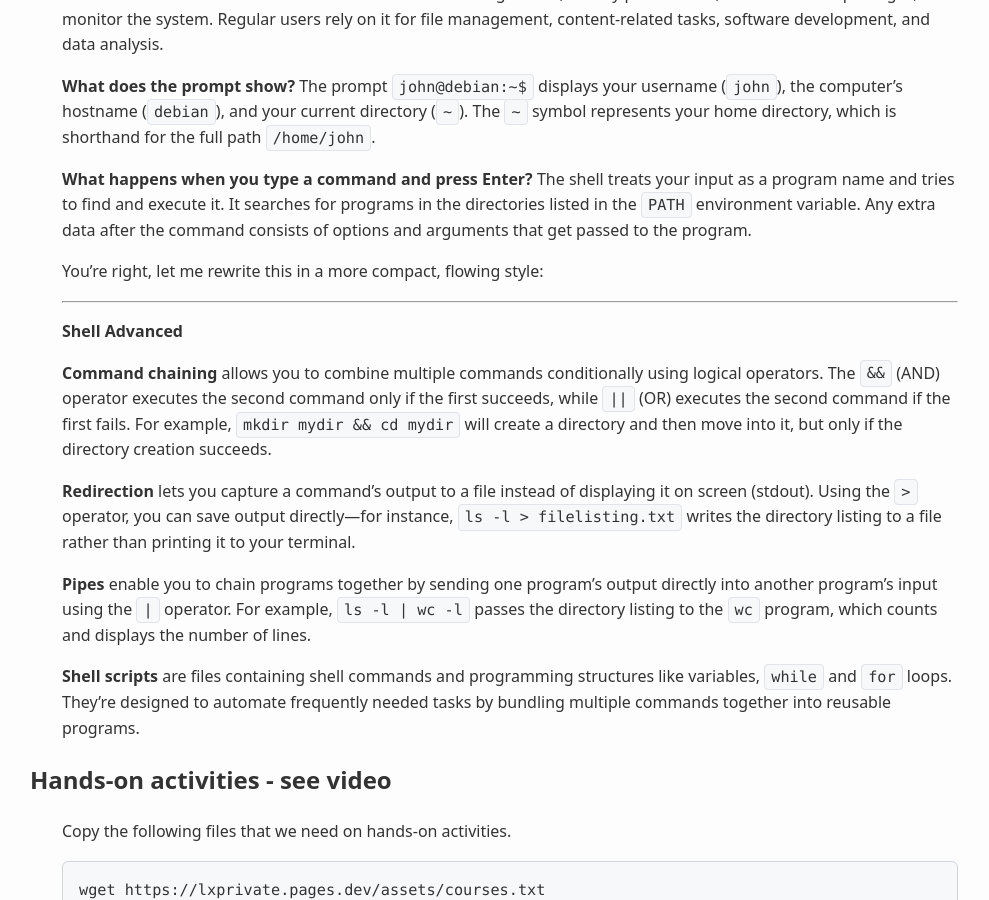
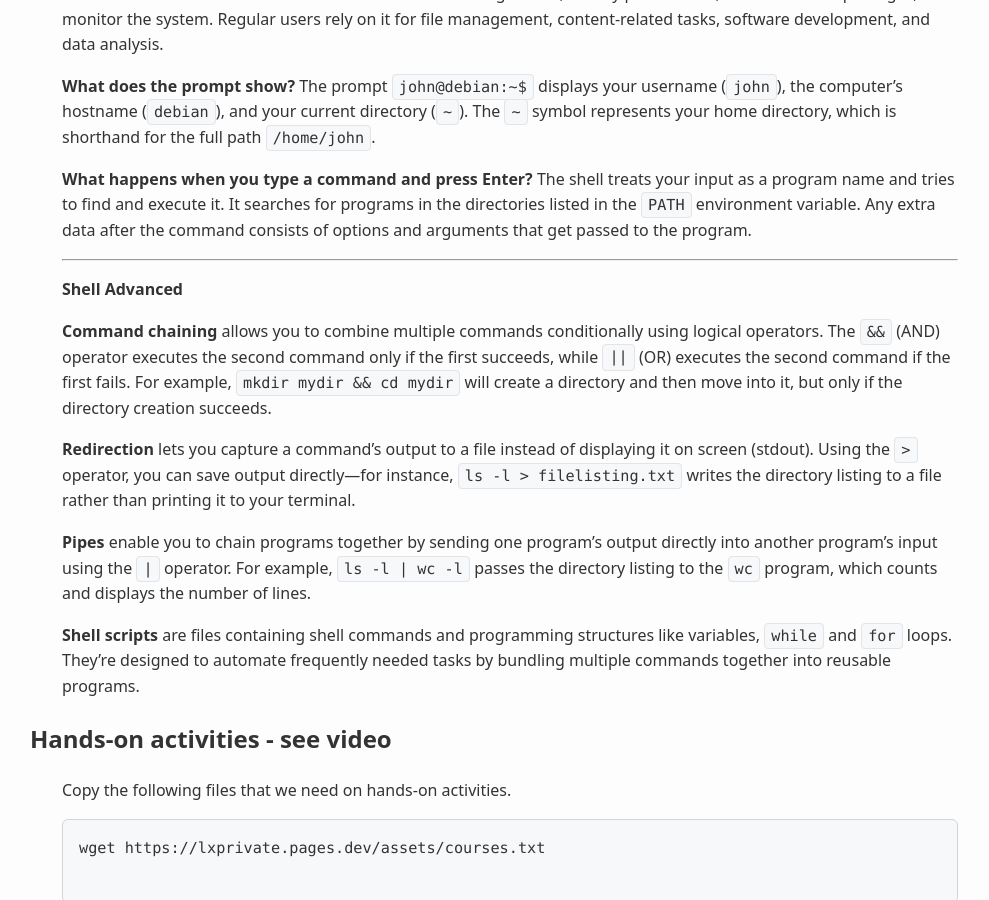
Before and after one commit to averkoc/lxprivate, a Jekyll site: the page built from docs/wrk.md, in a window 1280 px wide and 900 px high, scrolled down 372 px. Shown: the whole window, without its empty margins (130-1119 px from the left). Built offline with Jekyll 4.4.1, drawn with Linux system fonts in a browser that asks for light colours; our own code applies the rules of GitHub Pages for plain Markdown files.

Commit message:
Refactor shell prompt explanation for clarity
Removed unnecessary text and improved flow in documentation.

```diff
--- a/docs/wrk.md
+++ b/docs/wrk.md
@@ -15,8 +15,6 @@ john@debian:~$
 **What does the prompt show?** The prompt `john@debian:~$` displays your username (`john`), the computer's hostname (`debian`), and your current directory (`~`). The `~` symbol represents your home directory, which is shorthand for the full path `/home/john`.
 
 **What happens when you type a command and press Enter?** The shell treats your input as a program name and tries to find and execute it. It searches for programs in the directories listed in the `PATH` environment variable. Any extra data after the command consists of options and arguments that get passed to the program.
-
-You're right, let me rewrite this in a more compact, flowing style:
 
 ---
 
```
